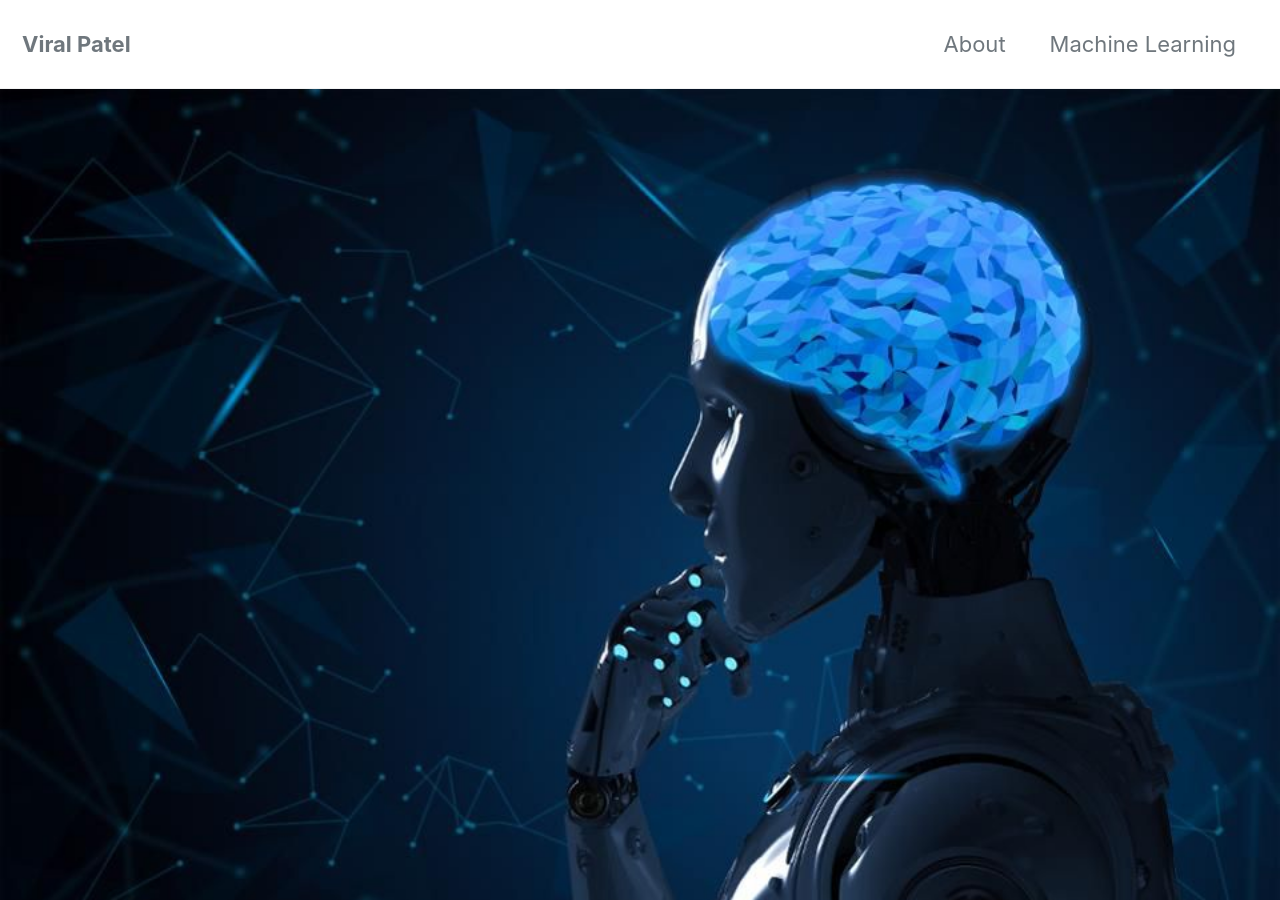
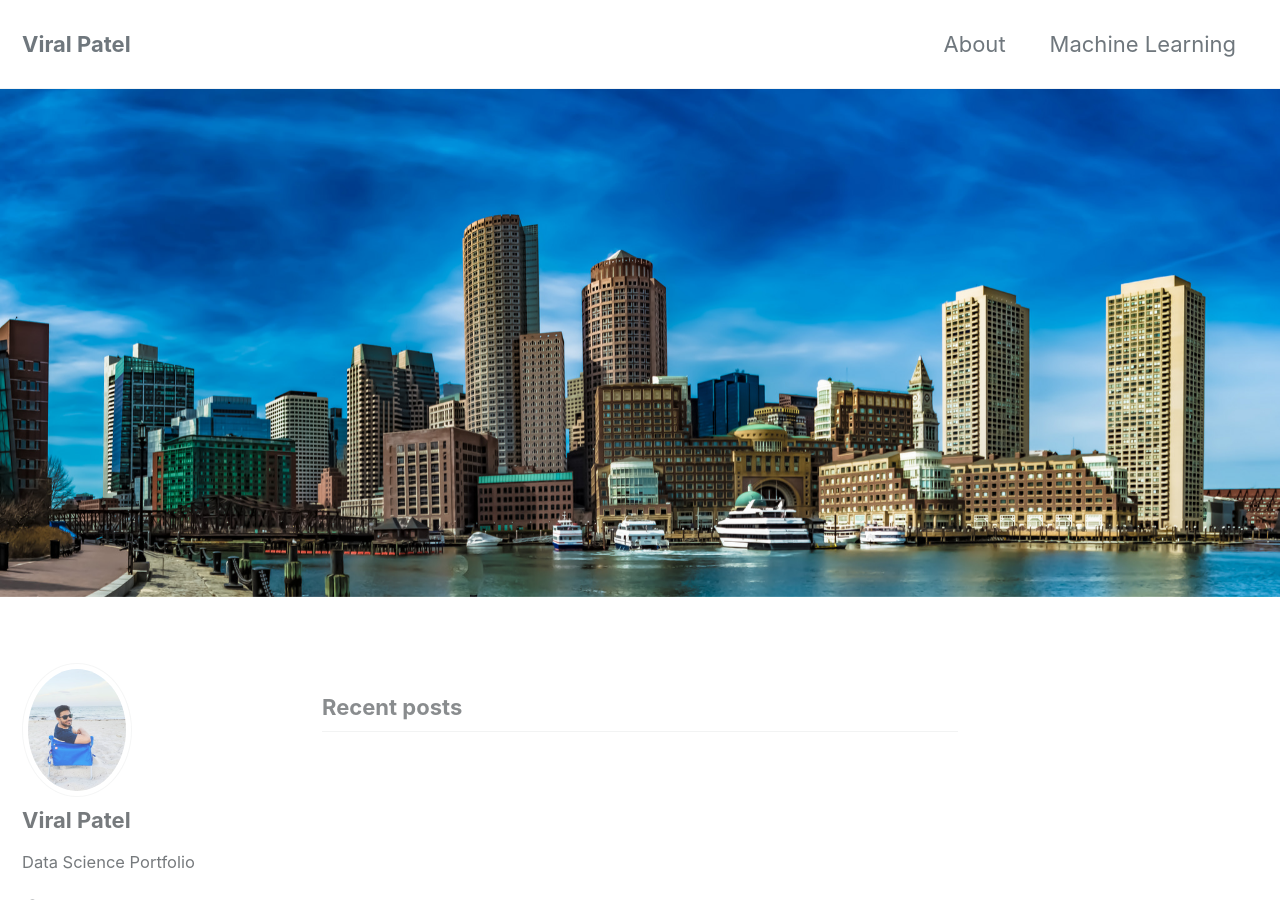
Before and after one commit to viralpatel3/viralpatel3.github.io, a Jekyll site: the page built from index.html, in a window 1280 px wide and 900 px high. Built offline with Jekyll 4.4.1, drawn with Linux system fonts in a browser that asks for light colours; cached includes are drawn as plain includes; nearby versions of some CDN libraries; the list of posts is cut into pages by our own code.

Commit message:
wallpaper change

```diff
--- a/index.html
+++ b/index.html
@@ -2,5 +2,5 @@
 layout: home
 author_profile: true
 header:
-  image: "/images/aibrain.jpg"
+  image: "/images/waterfront.jpg"
 ---
```
Also changed, not shown: images/waterfront.jpg (added).
